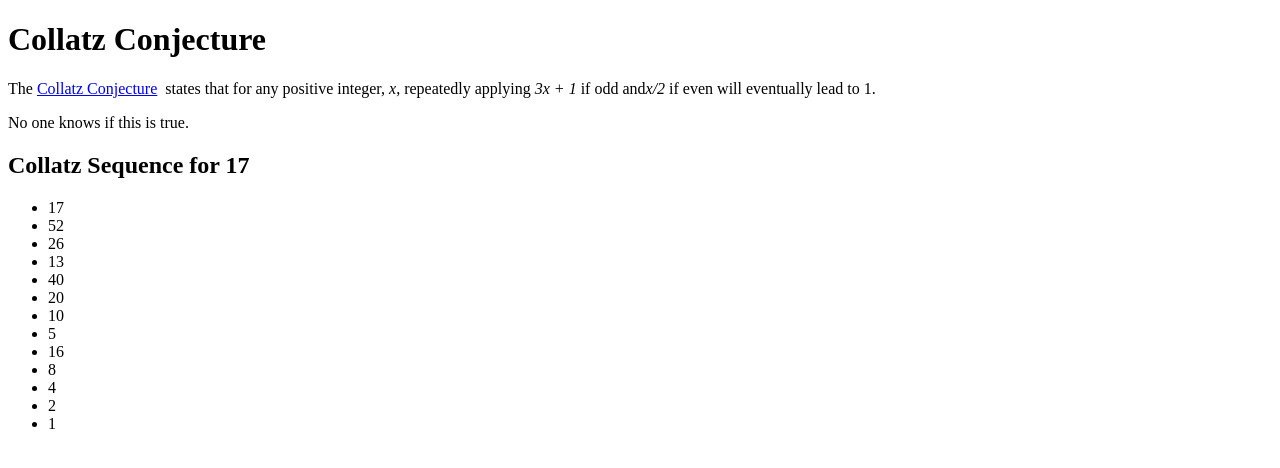
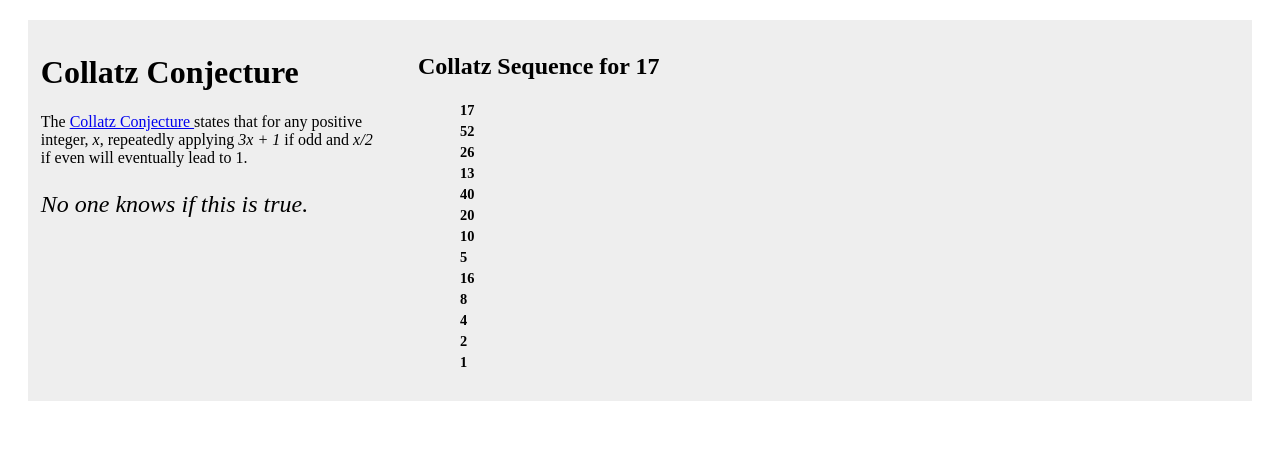
Before and after one commit to socratecha/frapbook-v1.0-react1, a React (Create React App) app: page / in a window 1280 px wide. Shown: the top 468 px of the page. Built offline with nearby package versions, Linux system fonts and the light colour scheme.

Commit message:
Styled-components, collatz as a function

```diff
--- a/package.json
+++ b/package.json
@@ -8,7 +8,8 @@
     "@testing-library/user-event": "^7.2.1",
     "react": "^16.12.0",
     "react-dom": "^16.12.0",
-    "react-scripts": "3.3.0"
+    "react-scripts": "3.3.0",
+    "styled-components": "^5.0.0"
   },
   "scripts": {
     "start": "react-scripts start",
--- a/src/App.js
+++ b/src/App.js
@@ -1,4 +1,5 @@
 import React, { Component } from 'react';
+import styled from 'styled-components';
 
 class Collatz extends Component {
     constructor(props) {
@@ -25,14 +26,49 @@
             <div className="Collatz">
               <h2>Collatz Sequence for {number}</h2>
               <ul>
-                {
-                  outputArr.map( (x,ind) => { return <li key={ ind }>{ x }</li>; } )
-                }
+                { outputArr.map( (x,ind) => {
+                    return <SpecialListItem
+                             listStyleType="none"
+                             key={ ind }>
+                             { x }
+                           </SpecialListItem>; } ) }
               </ul>
             </div>
         );
     }
 }
+const GridDiv = styled.div`
+        display: grid;
+        grid-template-columns: 30% 70%;
+        grid-template-rows: auto;
+        grid-gap: 10px;
+        background-color: #eee;
+        color: black;
+        margin: 20px;
+`;
+
+const LeftColumn = styled.div`
+        grid-column: 1;
+        margin: 0.8em;
+`;
+
+const RightColumn = styled.div`
+        grid-column: 2;
+        margin: 0.8em;
+`;
+const EmphaticPar = styled.p`
+        font-style: oblique;
+`;
+
+const VeryEmphaticPar = styled(EmphaticPar)`
+        font-size: 150%;
+`;
+const SpecialListItem = styled.li`
+        font-weight: bold;
+        font-size:  90%;
+        padding: 2px;
+        list-style-type: ${props => props.listStyleType || "square"};
+`;
 
 class App extends Component {
     render() {
@@ -40,17 +76,21 @@
         const wikilink = 'https://en.wikipedia.org/wiki/Collatz_conjecture';
 
 	return (
-	    <div className="App">
-	      <h1>Collatz Conjecture</h1>
-                <p>The <a href={wikilink}>Collatz Conjecture</a>&nbsp;
-                states that for any positive integer, <i>x</i>,
-                repeatedly applying <i>3x + 1</i> if odd and
-                <i>x/2</i> if even will eventually lead to 1.</p>
-              <p>No one knows if this is true.</p>
-
-              <Collatz number={number} />
-	    </div>
+	    <GridDiv>
+              <LeftColumn>
+	        <h1>Collatz Conjecture</h1>
+                <p>The <a href={wikilink}>Collatz Conjecture </a>
+                  states that for any positive integer, <i>x</i>,
+                  repeatedly applying <i>3x + 1</i> if odd
+                  and <i>x/2</i> if even will eventually lead to 1.</p>
+                <VeryEmphaticPar>No one knows if this is true.</VeryEmphaticPar>
+              </LeftColumn>
+              <RightColumn>
+                <Collatz number={number} />
+              </RightColumn>
+	    </GridDiv>
 	);
     }
 }
+
 export default App;
```
Also changed, not shown: 1 other file (tests, documents, lock files or other folders).
